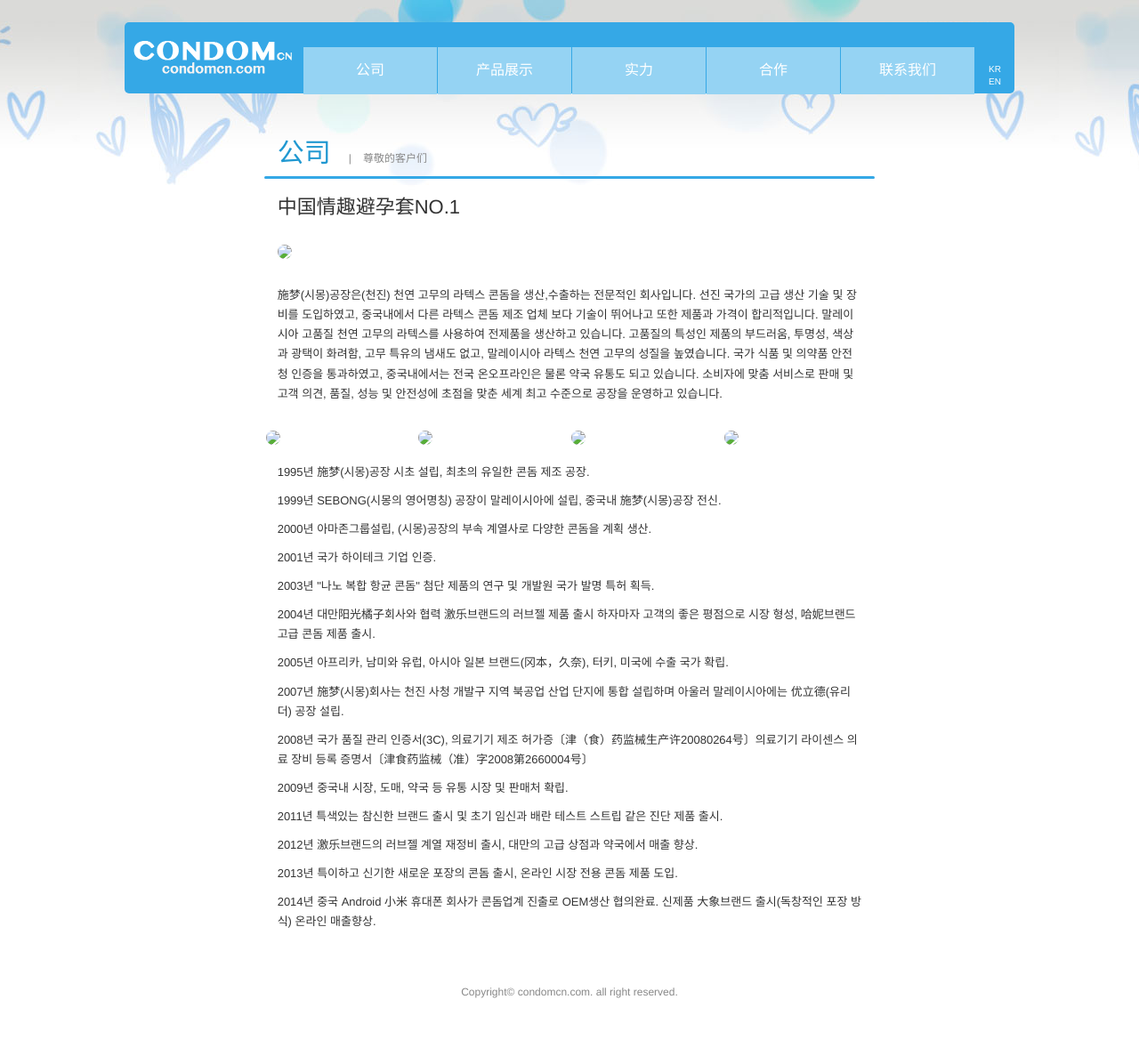
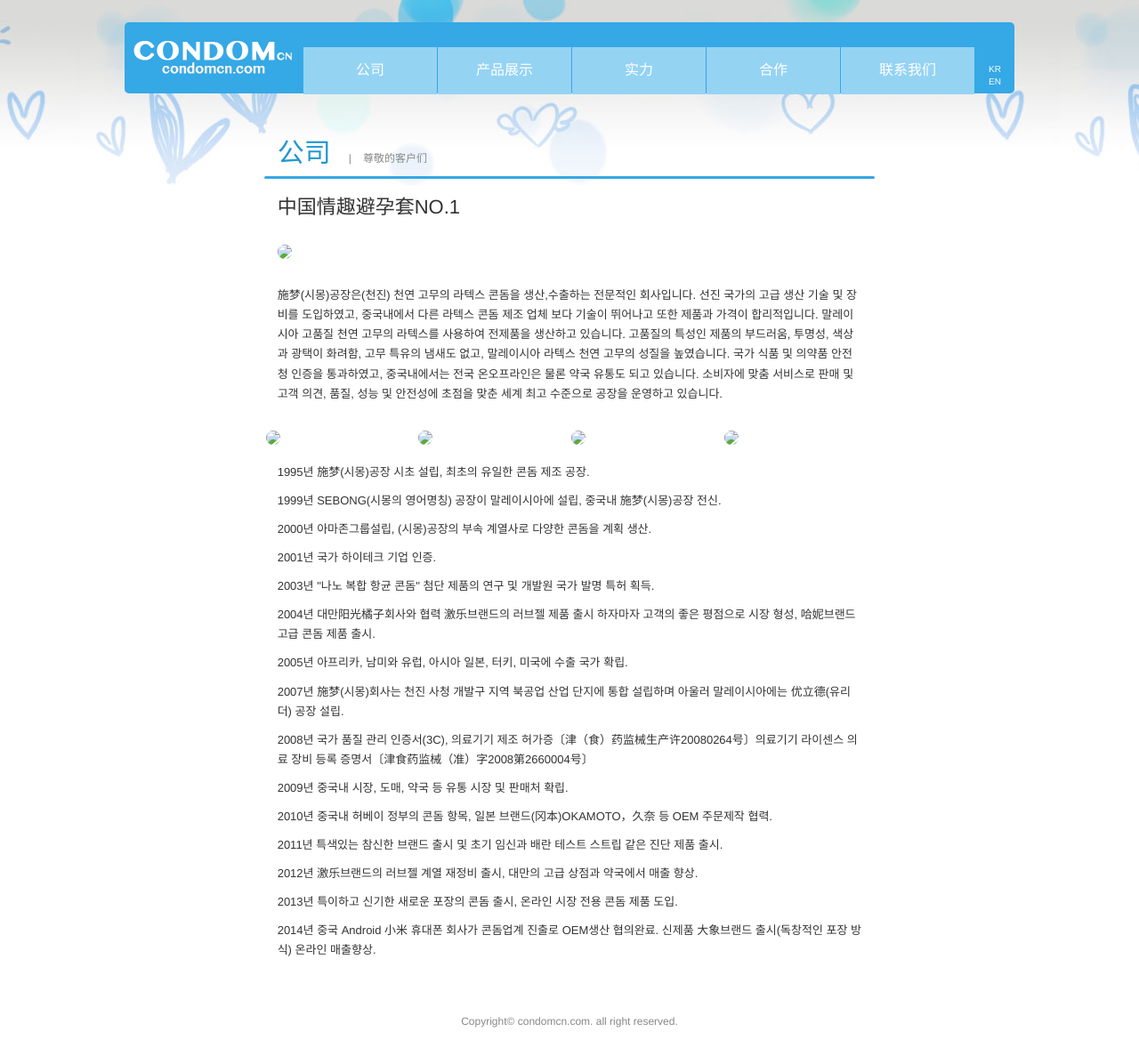
Before and after one commit to condomcn/condomcn.github.io, a Jekyll site: the page built from kr/index.html, in a window 1280 px wide. Shown: the whole page at 89% size. Built offline with Jekyll 4.4.1, drawn with Linux system fonts in a browser that asks for light colours; Markdown is read by kramdown in place of the engine named in the settings; comment, search, counter and statistics services are not loaded; before the commit the page ends 1155 px from its top, so only the background shows below that.

Commit message:
+2010韩文历史

```diff
--- a/kr/index.html
+++ b/kr/index.html
@@ -56,6 +56,9 @@
 </p>
 <p>
 2009년       중국내 시장, 도매, 약국 등 유통 시장 및 판매처 확립.
+</p>
+<p>
+2010년       중국내 허베이 정부의 콘돔 항목, 일본 브랜드(冈本)OKAMOTO，久奈 등 OEM 주문제작 협력.
 </p>
 <p>
 2011년       특색있는 참신한 브랜드 출시 및 초기 임신과 배란 테스트 스트립 같은 진단 제품 출시.
```
Also changed, not shown: other parts of kr/index.html (+1 -1 lines).
